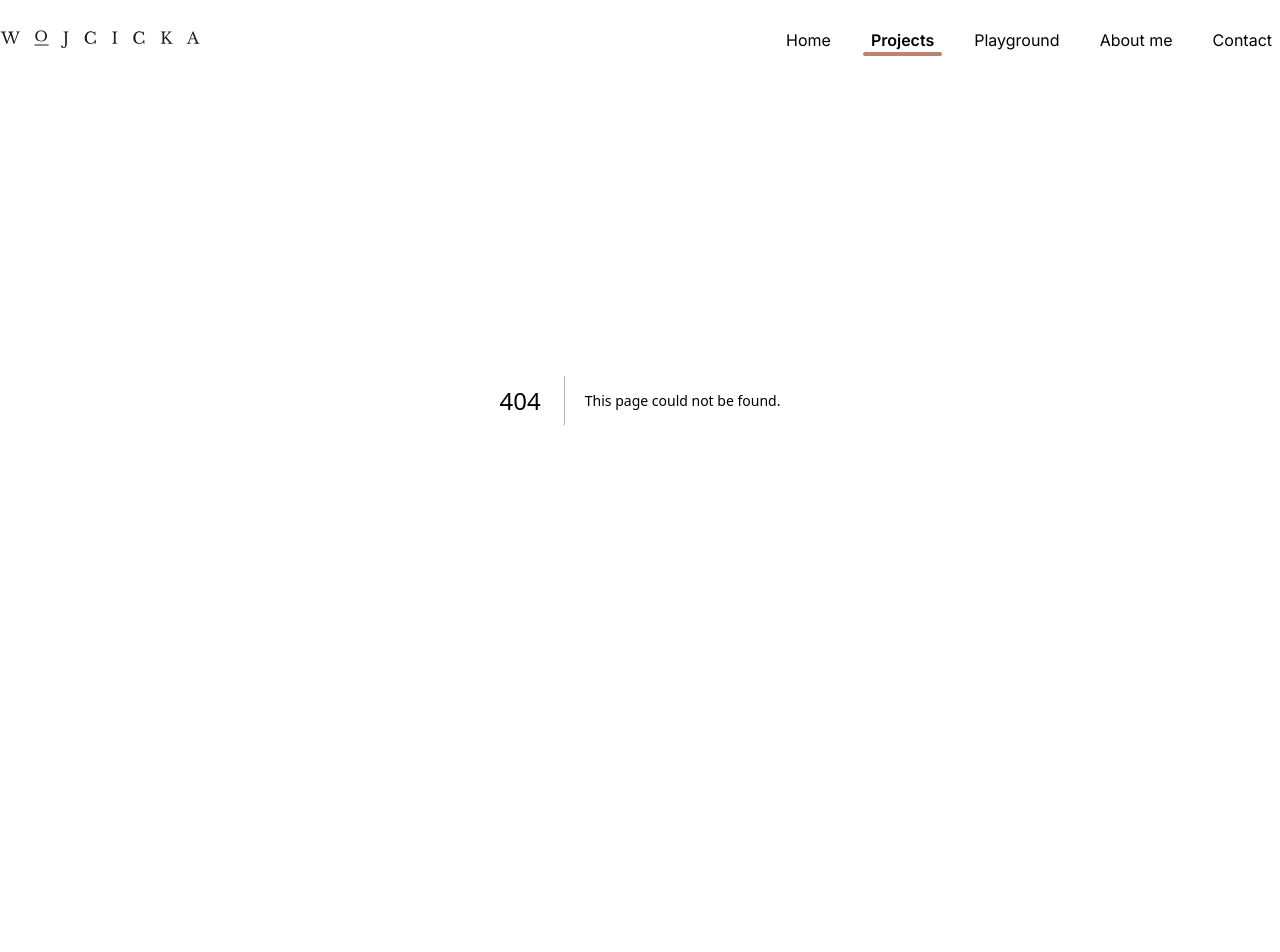
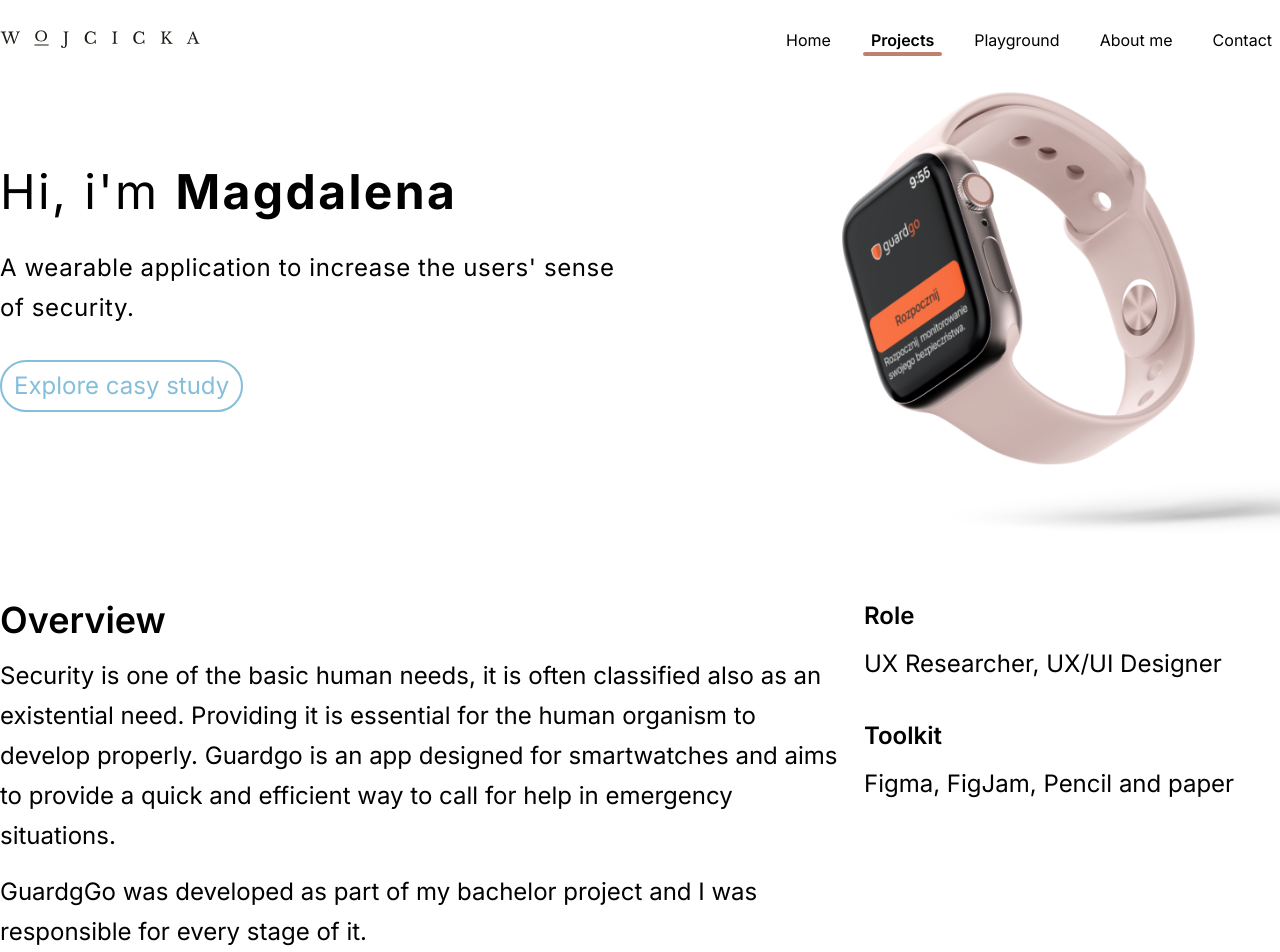
Before and after one commit to KrzysztofWelc/wojcicka_portfolio, a Next.js app: page /projects/guardgo in a window 1280 px wide. Before the commit this address had no page. Shown: the top 952 px of the page. Before the commit the page ends 800 px from the top, so only its background shows below. Built offline with nearby package versions, Linux system fonts and the light colour scheme.

Commit message:
guard go page started

```diff
--- a/app/page.tsx
+++ b/app/page.tsx
@@ -18,7 +18,7 @@ export default function Home() {
             </h1>
           </div>
 
-          <p className='mb-8 text-xl leading-10 tracking-wide'>
+          <p className='mb-8 text-2xl leading-10 tracking-wide'>
             I am a passionate <b className='text-secondary'>UX/UI Designer</b>{' '}
             who loves new <b className='text-primary'>technologies</b> and art.
             <br /> I use my <b className='text-primary'>creativity</b> to design
--- /dev/null
+++ b/app/projects/guardgo/page.tsx
@@ -0,0 +1,61 @@
+import Image from 'next/image';
+import Link from 'next/link';
+
+export default function GuardGo() {
+    return (
+        <main>
+            <header className='flex py-10'>
+                <div className='flex h-[500px] w-1/2 flex-col items-start justify-center'>
+                    <div className='mb-8 flex align-middle'>
+                        <h1 className='inline text-5xl tracking-wider'>
+                            Hi, i&apos;m <b>Magdalena</b>
+                        </h1>
+                    </div>
+
+                    <p className='mb-8 text-2xl leading-10 tracking-wide'>
+                        A wearable application to increase the users&apos; sense of security.
+                    </p>
+                    <button
+                        className='delay-50 rounded-full border-2 border-primary px-3 py-2 text-2xl text-primary transition-all ease-in-out hover:bg-sky-50 hover:font-bold hover:tracking-wide'
+                    >
+                        Explore casy study
+                    </button>
+                </div>
+                <div className='relative w-1/2'>
+                    <Image
+                        src='/guardGo2.png'
+                        width='0'
+                        height='0'
+                        sizes='100%'
+                        className='absolute right-0 h-full w-auto'
+                        alt='Abstract 3D pastel-colored shapes flowing out from a computer screen with keyboard and stylus on the desk, representing digital creativity.'
+                    />
+                </div>
+            </header>
+            <section className="py-5 grid grid-cols-3 gap-4">
+                <div className='col-span-2'>
+                    <h2 className='text-4xl font-semibold mb-4'>Overview</h2>
+                    <p className='text-2xl mb-4 leading-10'>Security is one of the basic human needs, it is often classified also as an existential need. Providing it is essential for the human organism to develop properly. Guardgo is an app designed for smartwatches and aims to provide a quick and efficient way to call for help in emergency situations.</p>
+                    <p className='text-2xl leading-10'> GuardgGo was developed as part of my bachelor project and I was responsible for every stage of it.</p>
+                </div>
+                <div className='*:text-2xl '>
+                    <div className='mb-10'>
+                        <h3 className='font-semibold mb-4'>Role</h3>
+                        <p>UX Researcher, UX/UI Designer</p>
+                    </div>
+                    <div>
+                        <h3 className='font-semibold mb-4'>Toolkit</h3>
+                        <p>Figma, FigJam, Pencil and paper</p>
+                    </div>
+                </div>
+            </section>
+            <section>
+                <h2 className="text-4xl">UX Reasearch</h2>
+                <div className='flex justify-center my-10'>
+                    <div className='bg-primary text-white text-2xl rounded-full p-5'>text me when you get home</div>
+                </div>
+
+            </section>
+        </main>
+    )
+}
```
Also changed, not shown: public/guardGo2.png (added).
